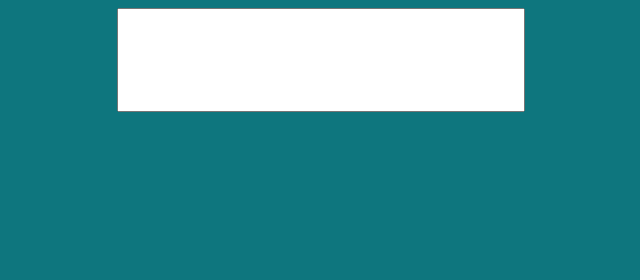
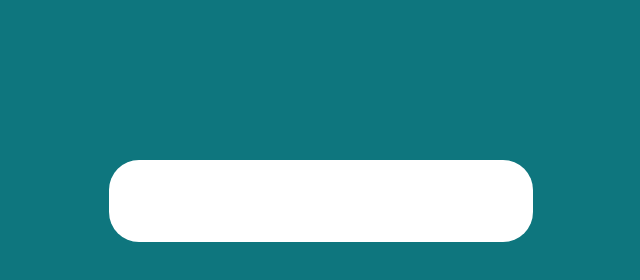
Before and after one commit to KhayaZikhali/Web-API-Projects, a plain HTML site: page Etymology Viewer/index.html in a window 1280 px wide. Shown: the whole page, without its empty margins (319-959 px from the left). Drawn offline with Linux system fonts and the light colour scheme.

Commit message:
Cosmetic changes
Added styling to the caret
added border radius to the input form

```diff
--- a/Etymology Viewer/index.html
+++ b/Etymology Viewer/index.html
@@ -8,8 +8,11 @@
     <title>Etymology API</title>
 </head>
 <body>
-    <form action="/action_page.php">
+
+    <form action="/page">
         <input type="text" class="input" name="fname"><br><br>
-      </form>
+        <i class="fa fa-search" aria-hidden="false"></i>
+    </form>
+
 </body>
 </html>
--- a/Etymology Viewer/style.scss
+++ b/Etymology Viewer/style.scss
@@ -5,9 +5,19 @@ body {
 .input {
     width:30%;
     height:10%;
-    padding:10px;
+    padding-left:40px;
+    padding-right:0px;
     font-size:40px;
     position:absolute;
     left:50%;
+    top:20vh;
     transform: translate(-50%);
+    border-radius: 30px;;
+    caret-color: blue;
+    border: 0px;
 }
+
+.input:focus {
+    outline: none;
+    border: none;
+}
```
Also changed, not shown: Etymology Viewer/style.css, 1 other file.
